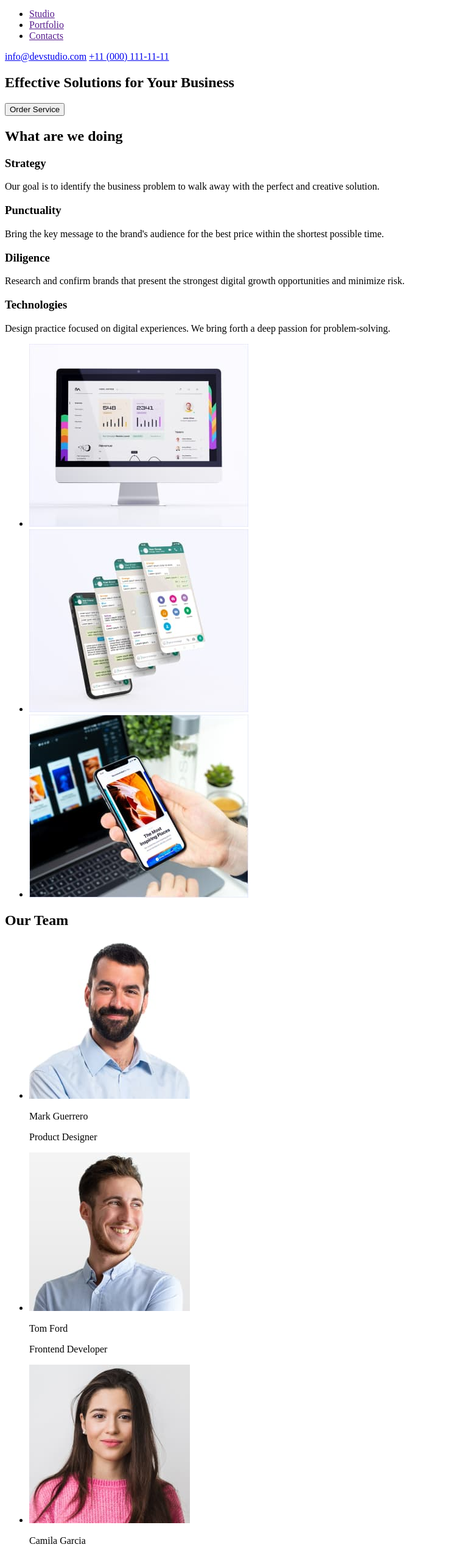
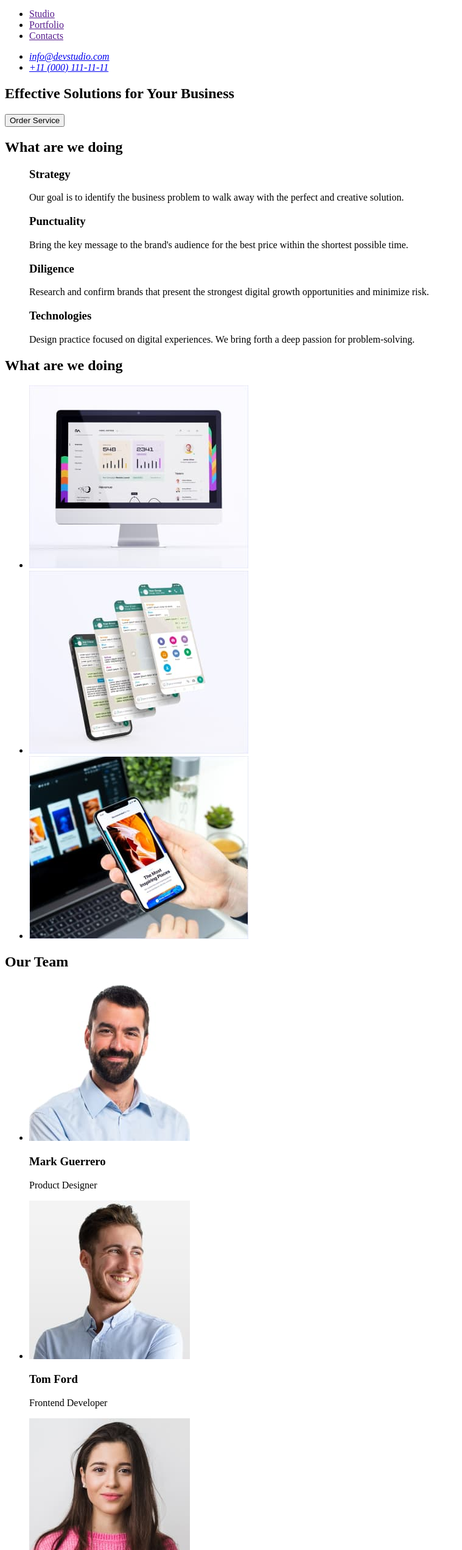
Before and after one commit to Krystyna1007/goit-markup-hw-01, a plain HTML site: page index.html in a window 1280 px wide. Shown: the part 38-2580 px from the top of the page at 61% size, without its empty margins (0-759 px from the left). Drawn offline with Linux system fonts and the light colour scheme.

Commit message:
added ul in main

```diff
--- a/index.html
+++ b/index.html
@@ -10,7 +10,7 @@
     <header>
         <nav>
         <a href="./index.html">
-            <img src="./images/header/Logo.svg" alt="webstudio" width="115" height="24">
+            <img src="./images/header/Logo.svg" alt="WebStudio" width="115" height="24">
         </a>
             <ul>
                 <li>
@@ -24,8 +24,14 @@
                 </li>
             </ul>
         </nav>
-        <a href="mailto:info@devstudio.com">info@devstudio.com</a>
-        <a href="tel:+110001111111">+11 (000) 111-11-11</a>
+        <address>
+        <ul>
+        <li><a href="mailto:info@devstudio.com">info@devstudio.com</a>
+        </li>
+        <li><a href="tel:+110001111111">+11 (000) 111-11-11</a>
+        </li>
+        </ul>
+        </address>
     </header>
     <main>
         <section>
@@ -35,17 +41,26 @@
         </section>
         <section>
             <h2>What are we doing</h2>
+            <ul>
             <h3>Strategy</h3>
             <p>Our goal is to identify the business
             problem to walk away with the perfect and creative solution.</p>
+            </ul>
+            <ul>
             <h3>Punctuality</h3>
             <p>Bring the key message to the brand's audience for the best price within the shortest possible time.</p>
+            </ul>
+            <ul>
             <h3>Diligence</h3>
             <p>Research and confirm brands that present the strongest digital growth opportunities and minimize risk.</p>
+            </ul>
+            <ul>
             <h3>Technologies</h3>
             <p>Design practice focused on digital experiences. We bring forth a deep passion for problem-solving.</p>
+            </ul>
         </section>
         <section>
+            <h2>What are we doing</h2>
             <ul>
             <li>
                 <img src="./images/main/section2/img1.jpg" alt="img1" width="360" height="300">
@@ -63,21 +78,21 @@
         <ul>
             <li>
                 <img src="./images/main/section3/img1.jpg" alt="Mark Guerrero photo" width="264" height="260">
-                <p>Mark Guerrero</p>
+                <h3>Mark Guerrero</h3>
                 <p>Product Designer</p>
             </li>
             <li>
                 <img src="./images/main/section3/img2.jpg" alt="Tom Ford photo" width="264" height="260">
-                <p>Tom Ford</p>
+                <h3>Tom Ford</h3>
                 <p>Frontend Developer</p>
             </li>
             <li>
                 <img src="./images/main/section3/img3.jpg" alt="Camila Garcia photo" width="264" height="260">
-                <p>Camila Garcia</p>
+                <h3>Camila Garcia</h3>
                 <p>Marketing</p>
             </li>
             <li><img src="./images/main/section3/img4.jpg" alt="Daniel Wilson photo" width="264" height="260">
-            <p>Daniel Wilson</p>
+            <h3>Daniel Wilson</h3>
             <p>UI Designer</p>
             </li>
         </ul>
@@ -85,7 +100,7 @@
     </main>
     <footer>
         <a href="./index.html">
-            <img src="./images/footer/Logo-footer.svg" alt="webstudio logo" width="115" height="24">
+            <img src="./images/footer/Logo-footer.svg" alt="WebStudio" width="115" height="24">
         </a>
         <p>
             Increase the flow of customers and sales for your business with digital marketing & growth solutions.
```
